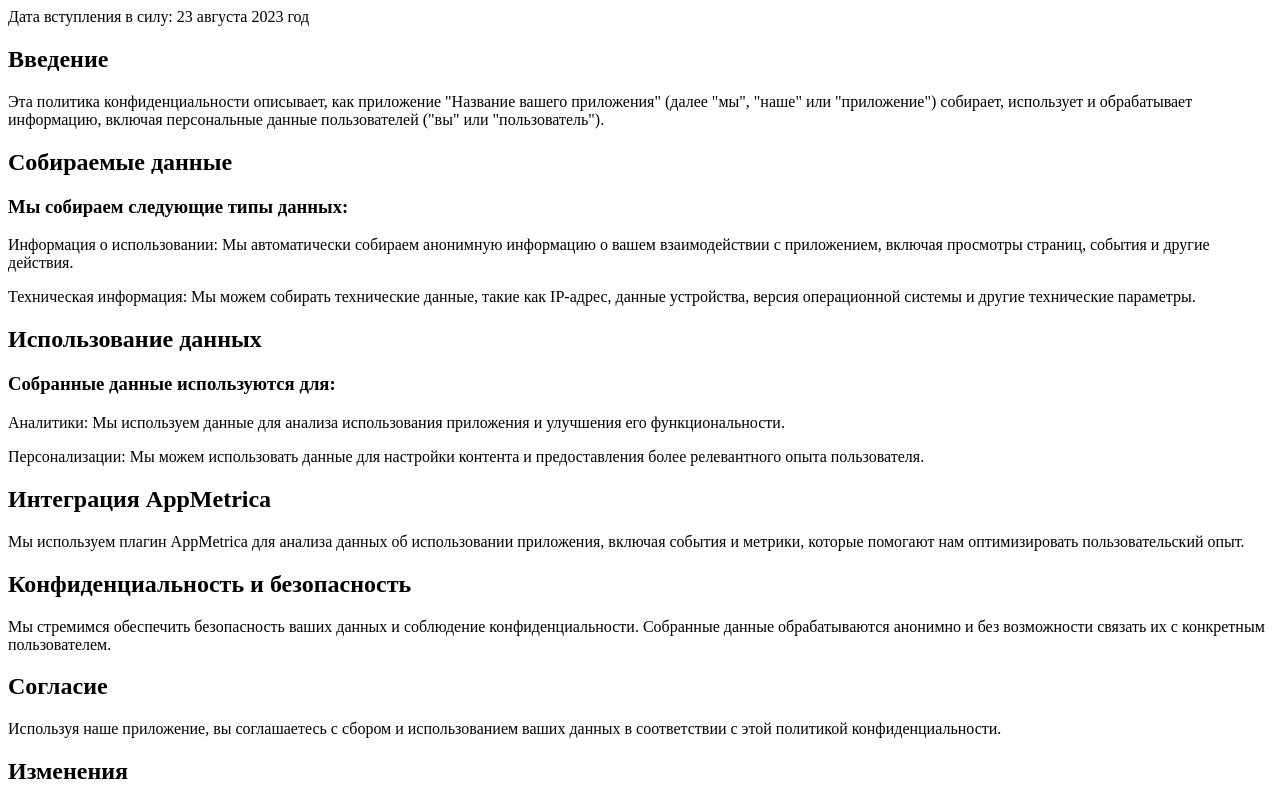
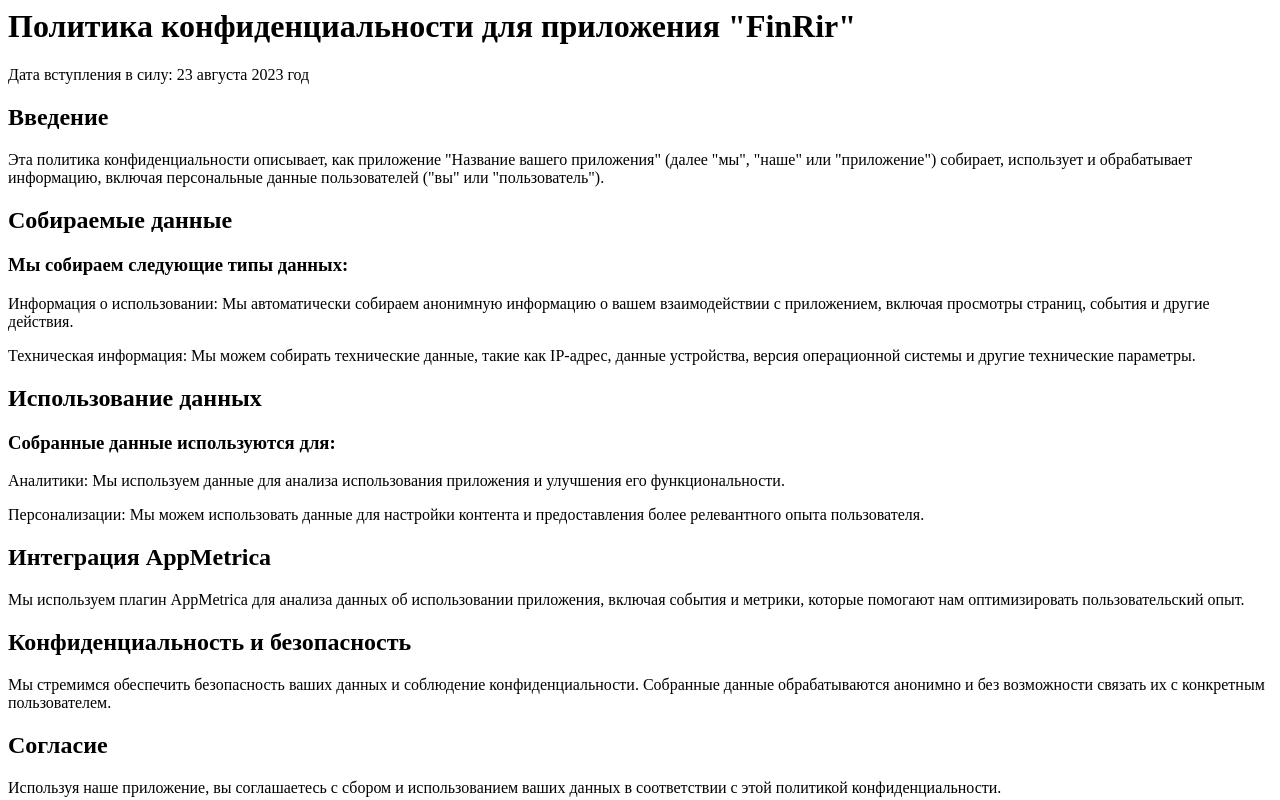
Before and after one commit to Versatile666/privacy, a plain HTML site: page index.html in a window 1280 px wide. Shown: the top 800 px of the page. Drawn offline with Linux system fonts and the light colour scheme.

Commit message:
Update index.html

```diff
--- a/index.html
+++ b/index.html
@@ -1,4 +1,4 @@
-<title>Политика конфиденциальности для приложения "FinRir"</title>
+<h1>Политика конфиденциальности для приложения "FinRir"</h1>
 
 <p>Дата вступления в силу: 23 августа 2023 год</p>
 
```
